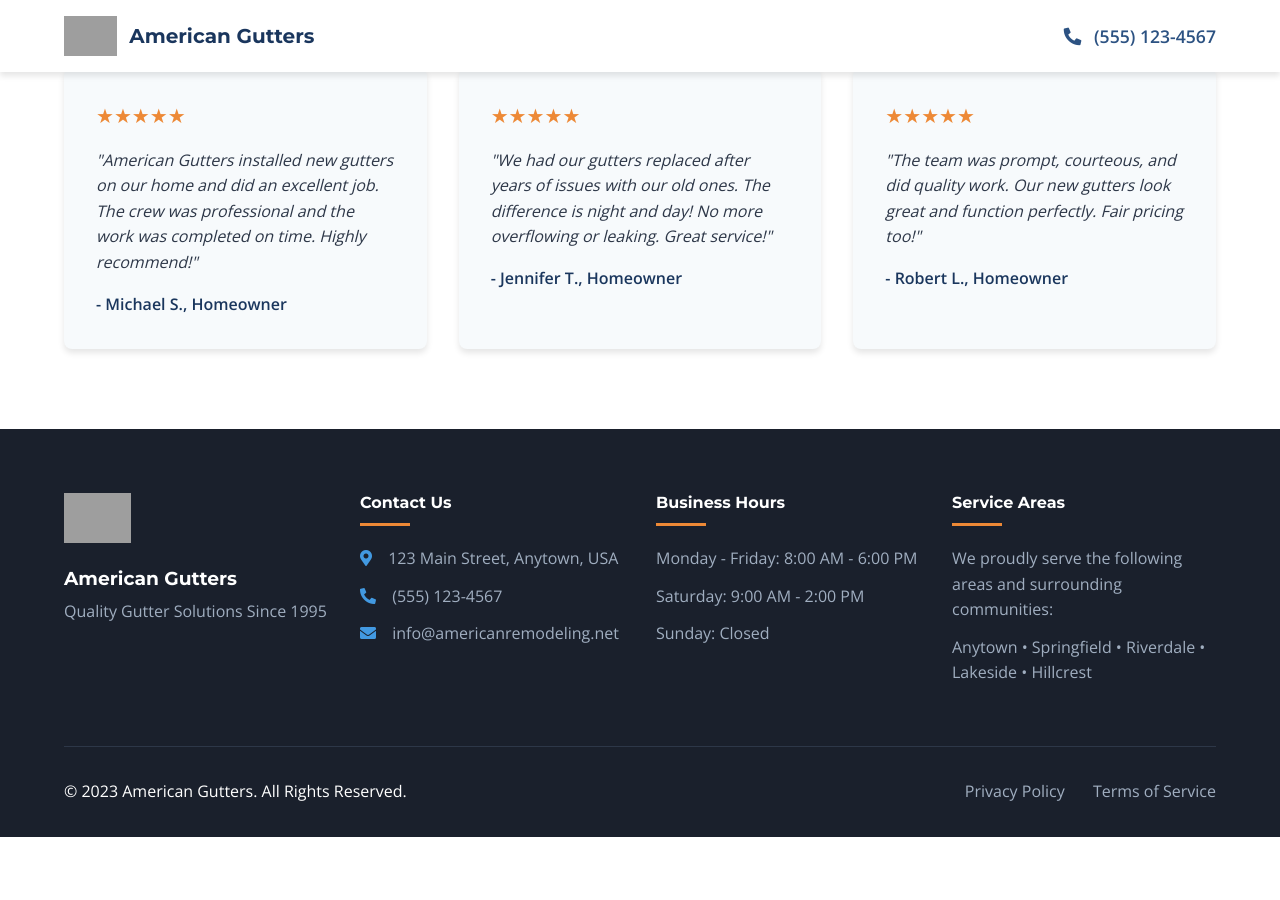
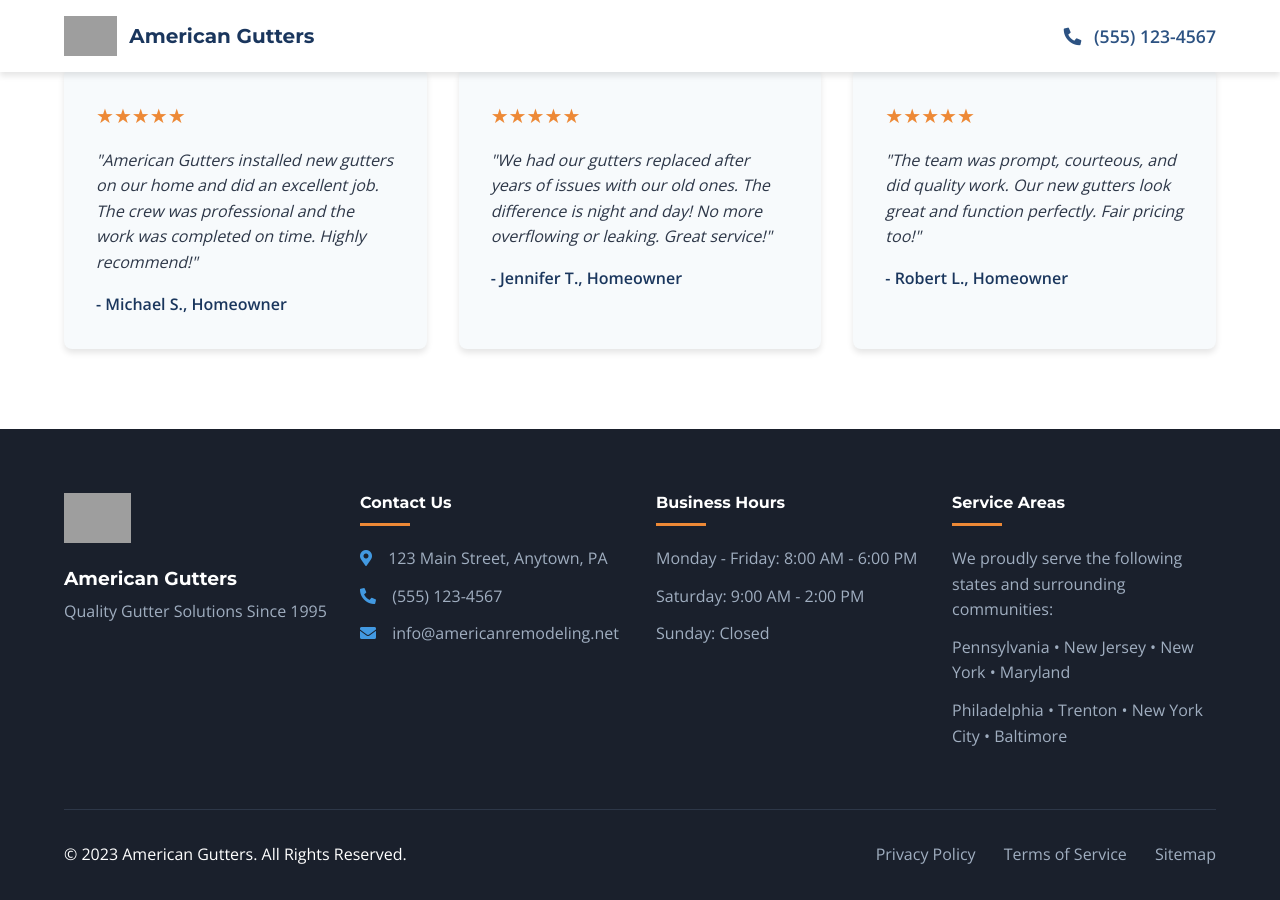
Before and after one commit to tim-amredev/gutter-leads, a Jekyll site: the page built from index.html, in a window 1280 px wide and 900 px high, scrolled down 3750 px. Built offline with Jekyll 4.4.1, drawn with Linux system fonts in a browser that asks for light colours; before the commit the page ends 4587 px from its top, so only the background shows below that; some of the changed lines change nothing that is shown; grey boxes are pictures that could not be loaded.

Commit message:
Update default.html

```diff
--- a/_layouts/default.html
+++ b/_layouts/default.html
@@ -3,7 +3,17 @@
 <head>
   <meta charset="UTF-8">
   <meta name="viewport" content="width=device-width, initial-scale=1.0">
-  <title>{{ page.title }}</title>
+  <title>{{ page.title }} | Serving PA, NJ, NY & MD</title>
+  <meta name="description" content="{{ page.description | default: site.description }}">
+  <meta name="keywords" content="{{ page.keywords | default: site.keywords }}">
+  <meta name="author" content="American Gutters">
+  <meta name="robots" content="index, follow">
+  <meta property="og:title" content="{{ page.title }} | Serving PA, NJ, NY & MD">
+  <meta property="og:description" content="{{ page.description | default: site.description }}">
+  <meta property="og:type" content="website">
+  <meta property="og:url" content="{{ site.url }}{{ site.baseurl }}{{ page.url }}">
+  <meta property="og:image" content="{{ site.url }}{{ site.baseurl }}/assets/images/logo.png">
+  <link rel="canonical" href="{{ site.url }}{{ site.baseurl }}{{ page.url }}">
   <link rel="stylesheet" href="{{ site.baseurl }}/assets/css/styles.css">
   <link rel="stylesheet" href="https://cdnjs.cloudflare.com/ajax/libs/font-awesome/5.15.4/css/all.min.css">
   <link rel="preconnect" href="https://fonts.googleapis.com">
@@ -11,13 +21,56 @@
   <link href="https://fonts.googleapis.com/css2?family=Montserrat:wght@400;500;600;700&family=Open+Sans:wght@400;600&display=swap" rel="stylesheet">
   <!-- Favicon -->
   <link rel="icon" type="image/png" href="{{ site.baseurl }}/assets/images/favicon.png">
+  <!-- Schema.org markup for Google -->
+  <script type="application/ld+json">
+  {
+    "@context": "https://schema.org",
+    "@type": "LocalBusiness",
+    "name": "American Gutters",
+    "image": "{{ site.url }}{{ site.baseurl }}/assets/images/logo.png",
+    "url": "{{ site.url }}{{ site.baseurl }}/",
+    "telephone": "(555) 123-4567",
+    "address": {
+      "@type": "PostalAddress",
+      "streetAddress": "123 Main Street",
+      "addressLocality": "Anytown",
+      "addressRegion": "PA",
+      "postalCode": "12345",
+      "addressCountry": "US"
+    },
+    "geo": {
+      "@type": "GeoCoordinates",
+      "latitude": 40.0,
+      "longitude": -75.0
+    },
+    "openingHoursSpecification": [
+      {
+        "@type": "OpeningHoursSpecification",
+        "dayOfWeek": ["Monday", "Tuesday", "Wednesday", "Thursday", "Friday"],
+        "opens": "08:00",
+        "closes": "18:00"
+      },
+      {
+        "@type": "OpeningHoursSpecification",
+        "dayOfWeek": "Saturday",
+        "opens": "09:00",
+        "closes": "14:00"
+      }
+    ],
+    "sameAs": [
+      "https://www.facebook.com/americangutters",
+      "https://www.instagram.com/americangutters"
+    ],
+    "areaServed": ["PA", "NJ", "NY", "MD"]
+  }
+  </script>
 </head>
 <body>
   <nav class="navbar">
     <div class="container">
       <div class="logo">
         <a href="{{ site.baseurl }}/">
-          <img src="{{ site.baseurl }}/assets/images/logo.png" alt="American Gutters">
+          <img src="{{ site.baseurl }}/assets/images/logo.png" alt="American Gutters Logo - Gutter Services in PA, NJ, NY & MD">
           <span>American Gutters</span>
         </a>
       </div>
@@ -35,13 +88,13 @@
     <div class="container">
       <div class="footer-content">
         <div class="footer-logo">
-          <img src="{{ site.baseurl }}/assets/images/logo.png" alt="American Gutters">
+          <img src="{{ site.baseurl }}/assets/images/logo.png" alt="American Gutters Logo">
           <h3>American Gutters</h3>
           <p>Quality Gutter Solutions Since 1995</p>
         </div>
         <div class="footer-contact">
           <h4>Contact Us</h4>
-          <p><i class="fas fa-map-marker-alt"></i> 123 Main Street, Anytown, USA</p>
+          <p><i class="fas fa-map-marker-alt"></i> 123 Main Street, Anytown, PA</p>
           <p><i class="fas fa-phone-alt"></i> (555) 123-4567</p>
           <p><i class="fas fa-envelope"></i> info@americanremodeling.net</p>
         </div>
@@ -53,8 +106,9 @@
         </div>
         <div class="footer-service">
           <h4>Service Areas</h4>
-          <p>We proudly serve the following areas and surrounding communities:</p>
-          <p>Anytown • Springfield • Riverdale • Lakeside • Hillcrest</p>
+          <p>We proudly serve the following states and surrounding communities:</p>
+          <p>Pennsylvania • New Jersey • New York • Maryland</p>
+          <p>Philadelphia • Trenton • New York City • Baltimore</p>
         </div>
       </div>
       <div class="footer-bottom">
@@ -62,6 +116,7 @@
         <div class="footer-links">
           <a href="{{ site.baseurl }}/privacy-policy">Privacy Policy</a>
           <a href="{{ site.baseurl }}/terms">Terms of Service</a>
+          <a href="{{ site.baseurl }}/sitemap.xml">Sitemap</a>
         </div>
       </div>
     </div>
```
